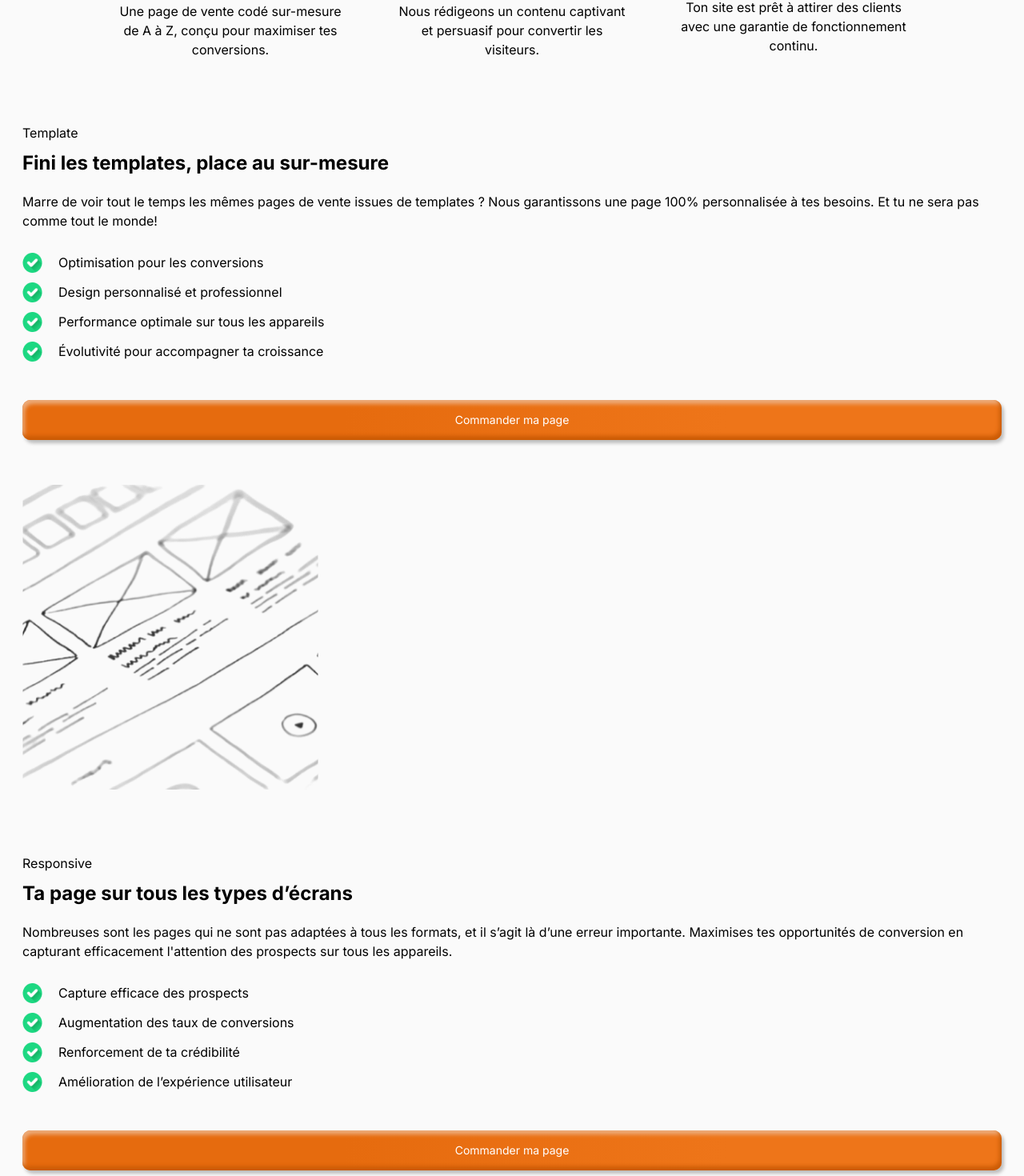
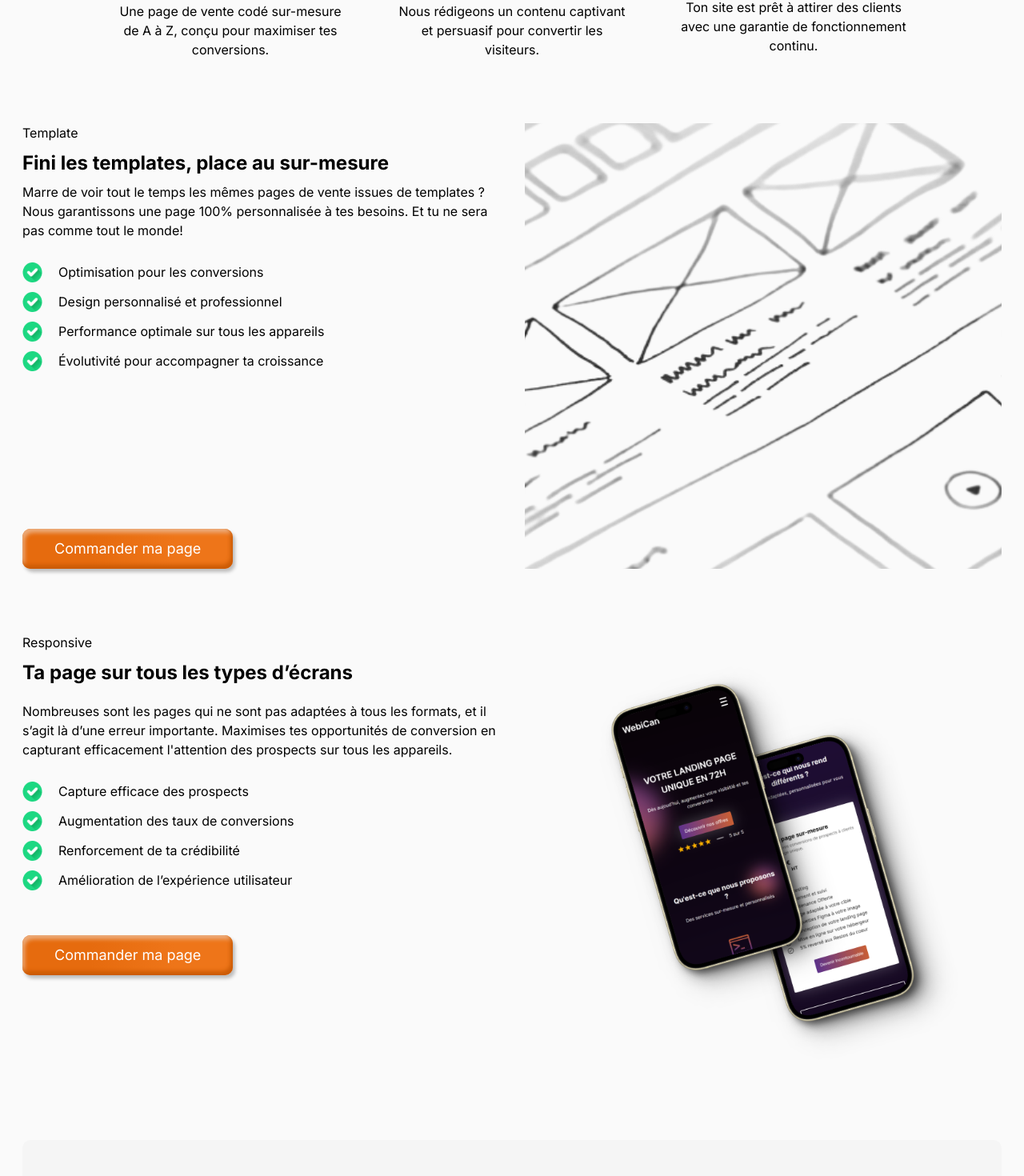
Before and after one commit to SebMZI/territa-lp, a Next.js app: page / in a window 1280 px wide. Shown: the part 1484-2954 px from the top of the page at 80% size. Built offline with nearby package versions, Linux system fonts and the light colour scheme.

Commit message:
feat(Features): :iphone: Responsive features section
Section now in grid col 2 to make even spaces between the pic and the text

```diff
--- a/components/Features.jsx
+++ b/components/Features.jsx
@@ -5,18 +5,19 @@ import Button from "./Button";
 const Features = () => {
   return (
     <section className="mt-20 w-full">
-      <article>
-        <div className="mb-14">
+      <article className="md:grid md:grid-cols-2 md:gap-8">
+        <div className="md:flex md:flex-col md:justify-between">
+          <div className="mb-14 md:mb-auto">
             <span>Template</span>
             <h2 className="text-2xl font-bold mt-2.5">
               Fini les templates, place au sur-mesure
             </h2>
-          <p className="mt-5">
+            <p className="mt-5 md:mt-2">
               Marre de voir tout le temps les mêmes pages de vente issues de
               templates ? Nous garantissons une page 100% personnalisée à tes
               besoins. Et tu ne sera pas comme tout le monde!
             </p>
-          <ul className="mt-7 mb-12 flex flex-col gap-3">
+            <ul className="mt-7 mb-12 md:mb-8 flex flex-col gap-3">
               <li className="flex flex-row gap-5 items-center">
                 <Image
                   src={"/images/green-check.png"}
@@ -58,15 +59,22 @@ const Features = () => {
                 <p>Évolutivité pour accompagner ta croissance</p>
               </li>
             </ul>
-          <Button containerStyle={"w-full text-sm h-[45px]"} />
+          </div>
+          <Button
+            containerStyle={
+              "w-full text-sm h-[45px] md:w-auto md:px-10 md:text-lg"
+            }
+          />
         </div>
         <Image
-          src={"/images/features/feature-1.png"}
+          src={"/images/features/feature-1.svg"}
           width={370}
           height={382}
+          className="md:h-full md:object-cover md:w-full max-h-[557px]"
         />
       </article>
-      <article className="mt-20">
+      <article className="mt-20 md:grid md:grid-cols-2 md:gap-8">
+        <div>
           <div className="mb-14">
             <span>Responsive</span>
             <h2 className="text-2xl font-bold mt-2.5">
@@ -75,8 +83,8 @@ const Features = () => {
             <p className="mt-5">
               Nombreuses sont les pages qui ne sont pas adaptées à tous les
               formats, et il s’agit là d’une erreur importante. Maximises tes
-            opportunités de conversion en capturant efficacement l'attention des
-            prospects sur tous les appareils.
+              opportunités de conversion en capturant efficacement l'attention
+              des prospects sur tous les appareils.
             </p>
             <ul className="mt-7 mb-12 flex flex-col gap-3">
               <li className="flex flex-row gap-5 items-center">
@@ -120,12 +128,18 @@ const Features = () => {
                 <p>Amélioration de l’expérience utilisateur</p>
               </li>
             </ul>
-          <Button containerStyle={"w-full text-sm h-[45px]"} />
+          </div>
+          <Button
+            containerStyle={
+              "w-full text-sm h-[45px] md:w-auto md:px-10 md:text-lg"
+            }
+          />
         </div>
         <Image
-          src={"/images/features/feature-2.png"}
+          src={"/images/features/feature-2.svg"}
           width={370}
           height={344}
+          className="md:h-full md:object-contain md:w-full max-h-[626px]"
         />
       </article>
     </section>
```
Also changed, not shown: public/images/features/feature-1.svg (added), public/images/features/feature-2.svg (added). Lines whose indentation alone changed are shown as unchanged.
